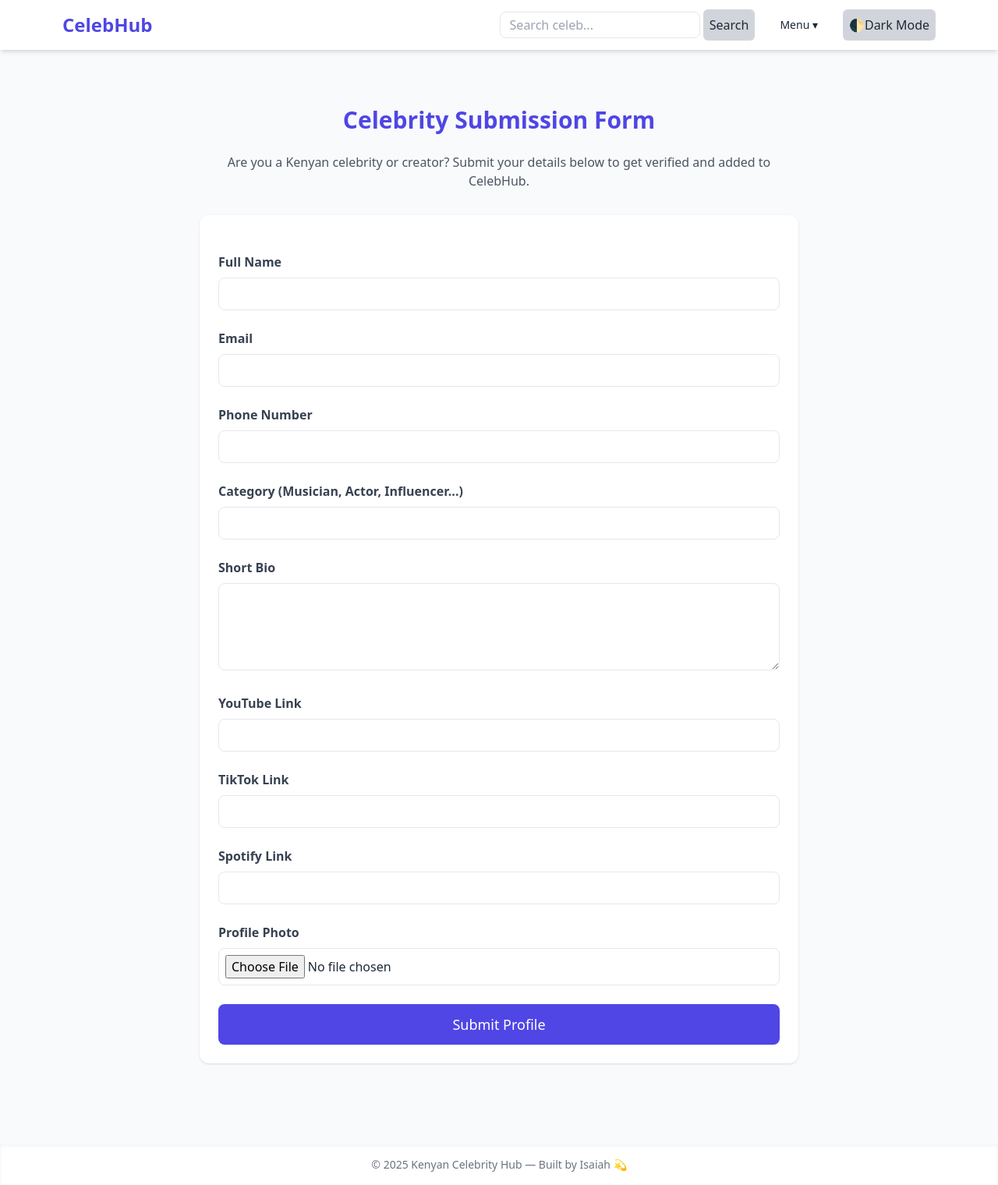
After one commit to isamoma/CelebHub2, a Flask app: page /submit-celebrity in a window 1280 px wide. The commit adds this page. Shown: the whole page at 78% size. Run offline with Flask 3, Linux system fonts and the light colour scheme; some libraries are stand-ins or nearby versions.

Commit message:
Added some pages

```diff
--- a/app/forms.py
+++ b/app/forms.py
@@ -1,5 +1,5 @@
 from flask_wtf import FlaskForm
-from wtforms import StringField, PasswordField, TextAreaField, BooleanField, FileField, SubmitField
+from wtforms import StringField, PasswordField, TextAreaField, BooleanField, FileField, SubmitField,EmailField
 from wtforms.validators import DataRequired, Length, Optional, URL ,Email
 
 class LoginForm(FlaskForm):
@@ -29,3 +29,20 @@ class ContactForm(FlaskForm):
     email = StringField('Your Email', validators=[DataRequired(), Email()])
     message = TextAreaField('Your Message', validators=[DataRequired(), Length(min=10)])
     submit = SubmitField('Send Message')
+
+class CelebritySubmissionForm(FlaskForm):
+    name = StringField("Full Name", validators=[DataRequired()])
+    email = StringField("Email", validators=[DataRequired(), Email()])
+    phone = StringField("Phone Number", validators=[DataRequired()])
+    category = StringField("Category (Musician, Actor, Influencer...)", validators=[DataRequired()])
+    bio = TextAreaField("Short Bio", validators=[DataRequired()])
+    youtube = StringField("YouTube Link")
+    tiktok = StringField("TikTok Link")
+    spotify = StringField("Spotify Link")
+    photo = FileField("Profile Photo")
+class OnboardingForm(FlaskForm):
+    name = StringField("Full Name", validators=[DataRequired(), Length(min=2, max=120)])
+    email = EmailField("Email", validators=[DataRequired(), Email()])
+    phone = StringField("Phone Number", validators=[DataRequired(), Length(min=9, max=20)])
+    message = TextAreaField("Tell us why you want to join CelebHub", validators=[Length(max=500)])
+    submit = SubmitField("Submit")
--- a/app/routes.py
+++ b/app/routes.py
@@ -1,10 +1,10 @@
 import os
 from flask import Blueprint, render_template, current_app, request, redirect, url_for, flash
-from .models import Celebrity, User
+from .models import Celebrity, User,CelebritySubmission,OnboardingRegistration
 from . import DB, login_manager
 from flask_login import login_user, login_required, logout_user, current_user
 from werkzeug.utils import secure_filename
-from .forms import LoginForm, CelebrityForm ,DeleteCelebrityForm,FeaturedForm,ContactForm
+from .forms import LoginForm, CelebrityForm ,DeleteCelebrityForm,FeaturedForm,ContactForm,CelebritySubmissionForm,OnboardingForm
 from flask_mail import Message
 from app import mail
 
@@ -99,6 +99,133 @@ def contact():
 
     return render_template('contact.html', form=form)
 
+@main_bp.route('/faqs')
+def faqs():
+    faq_data ={
+        "1. What is CelebHub?": "CelebHub is a central platform showcasing verified Kenyan celebrities, influencers, artists, content creators, and public figures. Our goal is to make it easy for fans, brands, and event planners to discover, connect, and engage with Kenyan talent.",
+        "2. How can I contact a celebrity featured on CelebHub?": "Each celebrity profile includes links to their official social media pages, YouTube channel,TikTok account, and Spotify listings. We do not share private contact details unless publicly available.",
+        "3. Can I feature my celebrity profile on CelebHub?":"Yes. Public figures, artists, creators, and influencers can request a featured profile upgrade by submitting a payment through our official page. Once payment is confirmed, your profile will appear at the top of the homepage.",
+        "4. Is there a fee to get featured?":"Yes. Celebrities pay a small one-time fee of Ksh 500 to appear under the “Featured Celebrities” section. This helps with verification, design, and platform maintenance.",
+        "5. How long does a featured listing last?":"Featured listings last 30 days. You may renew your listing at any time by repeating the payment process.",
+        "6. Is CelebHub official or government certified?":"No. CelebHub is an independent platform built to promote Kenyan talent and simplify access to their public profiles. We do not impersonate or claim official representation.",
+        "7. How does CelebHub verify celebrity accounts?":"Our verification team manually checks the social media pages and activity of each celebrity before approving their profile on our platform.",
+        "8. Can fans create profiles on CelebHub?":"No. Only celebrities, artists, creators, and influencers are allowed to have profiles. Fan accounts are not supported.",
+        "9. How do I request a correction or update to my profile?":"If you are a celebrity with an existing profile, you can reach us via the Contact Page and our admin team will review and update your information.",
+        "10. How can brands collaborate with celebrities through CelebHub?":"Brands looking for partnerships, ads, or influencer collaborations can use our Contact Page to reach us. We will assist in connecting you to the appropriate celebrity when possible."
+    }
+
+    return render_template('faqs.html', faqs=faq_data)
+
+@main_bp.route('/onboarding', methods=['GET', 'POST'])
+def onboarding():
+    form = OnboardingForm()
+
+    if form.validate_on_submit():
+        # Save to DB
+        record = OnboardingRegistration(
+            name=form.name.data,
+            email=form.email.data,
+            phone=form.phone.data,
+            message=form.message.data
+        )
+        DB.session.add(record)
+        DB.session.commit()
+
+        # Admin notification (Brevo)
+        api_key = os.getenv("BREVO_API_KEY")
+        admin_email = os.getenv("MAIL_TO")
+
+        payload = {
+            "sender": {"name": "CelebHub Notifications", "email": "no-reply@celebhub.co.ke"},
+            "to": [{"email": admin_email}],
+            "subject": "New User Onboarding Registration",
+            "htmlContent": f"""
+                <h2>New Onboarding Registration</h2>
+                <p><strong>Name:</strong> {form.name.data}</p>
+                <p><strong>Email:</strong> {form.email.data}</p>
+                <p><strong>Phone:</strong> {form.phone.data}</p>
+                <p><strong>Message:</strong> {form.message.data}</p>
+                <p>Submitted on: {record.created_at}</p>
+            """
+        }
+
+        headers = {
+            "api-key": api_key,
+            "Content-Type": "application/json"
+        }
+
+        try:
+            requests.post("https://api.brevo.com/v3/smtp/email", json=payload, headers=headers)
+        except Exception:
+            pass  # Disable errors from breaking the page
+
+        flash("Thank you! You have successfully joined our onboarding list.", "success")
+        return redirect(url_for("main.onboarding"))
+
+    return render_template('onboarding.html', form=form)
+
+
+@main_bp.route('/submit-celebrity', methods=['GET', 'POST'])
+def submit_celeb():
+    form = CelebritySubmissionForm()
+
+    if form.validate_on_submit():
+
+        # 📌 Save uploaded photo
+        photo = form.photo.data
+        filename = None
+        if photo:
+            filename = secure_filename(photo.filename)
+            photo.save(os.path.join(current_app.config['UPLOAD_FOLDER'], filename))
+
+        # 📌 Save to database
+        submission = CelebritySubmission(
+            name=form.name.data,
+            email=form.email.data,
+            phone=form.phone.data,
+            category=form.category.data,
+            bio=form.bio.data,
+            youtube=form.youtube.data,
+            tiktok=form.tiktok.data,
+            spotify=form.spotify.data,
+            photo_filename=filename
+        )
+
+        DB.session.add(submission)
+        DB.session.commit()
+
+        # 📩 Send admin notification (Brevo)
+        api_key = os.getenv("BREVO_API_KEY")
+        admin_email = os.getenv("MAIL_TO")
+
+        payload = {
+            "sender": {"name": "CelebHub Submission", "email": "no-reply@celebhub.co.ke"},
+            "to": [{"email": admin_email}],
+            "subject": "New Celebrity Submission",
+            "htmlContent": f"""
+                <h2>New Celebrity Submission</h2>
+                <p><strong>Name:</strong> {form.name.data}</p>
+                <p><strong>Email:</strong> {form.email.data}</p>
+                <p><strong>Phone:</strong> {form.phone.data}</p>
+                <p><strong>Category:</strong> {form.category.data}</p>
+                <p><strong>Bio:</strong> {form.bio.data}</p>
+                <p>Status: <strong>Pending Review</strong></p>
+            """
+        }
+
+        headers = {
+            "api-key": api_key,
+            "Content-Type": "application/json"
+        }
+
+        requests.post("https://api.brevo.com/v3/smtp/email", json=payload, headers=headers)
+
+        flash("Your profile has been submitted! Admin will review it shortly.", "success")
+        return redirect(url_for('main.submit_celeb'))
+
+    return render_template('submit_celeb.html', form=form)
+
+
 
 # Admin routes
 @admin_bp.route('/login', methods=['GET','POST'])
@@ -119,6 +246,39 @@ def login():
 def celebrities():
     celebs = Celebrity.query.order_by(Celebrity.created_at.desc()).all()
     return render_template('admin/celebrities.html', celebs=celebs ,form=FeaturedForm)
+@admin_bp.route('/submissions')
+@login_required
+def submissions():
+    pending_submissions = CelebritySubmission.query.filter_by(status="pending").order_by(CelebritySubmission.created_at.desc()).all()
+    return render_template('admin/submissions.html', submissions=pending_submissions)
+@admin_bp.route('/submissions/<int:id>')
+@login_required
+def view_submission(id):
+    sub = CelebritySubmission.query.get_or_404(id)
+    return render_template('admin/view_submission.html', sub=sub)
+@admin_bp.route('/submission/<int:id>/approve', methods=['POST'])
+@login_required
+def approve_submission(id):
+    sub = CelebritySubmission.query.get_or_404(id)
+    sub.status = "approved"
+    DB.session.commit()
+    flash("Submission approved!", "success")
+    return redirect(url_for('admin/view_submission'))
+
+@admin_bp.route('/submission/<int:id>/reject', methods=['POST'])
+@login_required
+def reject_submission(id):
+    sub = CelebritySubmission.query.get_or_404(id)
+    sub.status = "rejected"
+    DB.session.commit()
+    flash("Submission rejected.", "danger")
+    return redirect(url_for('admin/view_submission'))
+@admin_bp.route('/onboarding-users')
+@login_required
+def onboarding_users():
+    users = OnboardingRegistration.query.order_by(OnboardingRegistration.created_at.desc()).all()
+    return render_template('admin/onboarding_users.html', users=users)
+
 
 @admin_bp.route('/logout')
 @login_required
--- a/app/templates/admin/dashboard.html
+++ b/app/templates/admin/dashboard.html
@@ -4,6 +4,9 @@
 <div class="flex gap-6">
   <a href="{{ url_for('admin.add_celeb') }}" class="bg-indigo-600 text-white px-4 py-2 rounded-lg">Add Celebrity</a>
   <a href="{{ url_for('admin.celebrities') }}" class="bg-cyan-600 text-white px-4 py-2 rounded-lg">All Celebrities</a>
+  <a href="{{ url_for('admin.submissions') }}" class="bg-cyan-600 text-white px-4 py-2 rounded-lg">Submissions</a>
+  <a href="{{ url_for('admin.onboarding_users') }}" class="bg-cyan-600 text-white px-4 py-2 rounded-lg">Onboarding</a>
+</div>
 </div>
 
 <div class="mt-6 bg-white rounded-2xl shadow p-4">
--- a/app/templates/base.html
+++ b/app/templates/base.html
@@ -24,6 +24,11 @@
             <a href="{{ url_for('main.featured') }}" class="block px-4 py-2 hover:bg-gray-500">Feature your Profile</a>
             <a href="{{ url_for('main.about') }}"class="block px-4 py-2 hover:bg-green-500">About CelebHub</a>
             <a href="{{ url_for('main.contact') }}" class="block px-4 py-2 hover:bg-blue-500">Contact Us</a>
+            <a href="{{ url_for('main.faqs') }}" class="block px-4 py-2 hover:text-indigo-500">FAQs</a>
+            <a href="{{ url_for('main.onboarding') }}" class=" block px-4 py-2 hover:text-indigo-500">Onboarding</a>
+           <a href="{{ url_for('main.submit_celeb') }}" class="block px-4 py-2 hover:text-indigo-500">Submit Profile</a>
+
+
 
           </div>
         </div>
--- /dev/null
+++ b/app/templates/submit_celeb.html
@@ -0,0 +1,67 @@
+{% extends "base.html" %}
+{% block content %}
+
+<div class="max-w-3xl mx-auto py-12">
+    <h1 class="text-3xl font-bold text-center text-indigo-600 mb-6">
+        Celebrity Submission Form
+    </h1>
+
+    <p class="text-center text-gray-600 mb-8">
+        Are you a Kenyan celebrity or creator? Submit your details below to get verified and added to CelebHub.
+    </p>
+
+    <form action="" method="POST" enctype="multipart/form-data" class="space-y-6 bg-white p-6 shadow rounded-xl">
+        {{ form.hidden_tag() }}
+
+        <div>
+            {{ form.name.label(class="block text-gray-700 font-semibold") }}
+            {{ form.name(class="w-full mt-2 p-2 border rounded-lg") }}
+        </div>
+
+        <div>
+            {{ form.email.label(class="block text-gray-700 font-semibold") }}
+            {{ form.email(class="w-full mt-2 p-2 border rounded-lg") }}
+        </div>
+
+        <div>
+            {{ form.phone.label(class="block text-gray-700 font-semibold") }}
+            {{ form.phone(class="w-full mt-2 p-2 border rounded-lg") }}
+        </div>
+
+        <div>
+            {{ form.category.label(class="block text-gray-700 font-semibold") }}
+            {{ form.category(class="w-full mt-2 p-2 border rounded-lg") }}
+        </div>
+
+        <div>
+            {{ form.bio.label(class="block text-gray-700 font-semibold") }}
+            {{ form.bio(class="w-full mt-2 p-2 border rounded-lg h-28") }}
+        </div>
+
+        <div>
+            {{ form.youtube.label(class="block text-gray-700 font-semibold") }}
+            {{ form.youtube(class="w-full mt-2 p-2 border rounded-lg") }}
+        </div>
+
+        <div>
+            {{ form.tiktok.label(class="block text-gray-700 font-semibold") }}
+            {{ form.tiktok(class="w-full mt-2 p-2 border rounded-lg") }}
+        </div>
+
+        <div>
+            {{ form.spotify.label(class="block text-gray-700 font-semibold") }}
+            {{ form.spotify(class="w-full mt-2 p-2 border rounded-lg") }}
+        </div>
+
+        <div>
+            {{ form.photo.label(class="block text-gray-700 font-semibold") }}
+            {{ form.photo(class="w-full mt-2 p-2 border rounded-lg") }}
+        </div>
+
+        <button type="submit" class="w-full bg-indigo-600 text-white py-3 rounded-lg text-lg hover:bg-indigo-700">
+            Submit Profile
+        </button>
+    </form>
+</div>
+
+{% endblock %}
--- /dev/null
+++ b/test.py
@@ -0,0 +1,6 @@
+from sqlalchemy import create_engine
+engine = create_engine('sqlite:///your_database.db')
+with engine.connect() as conn:
+    result = conn.execute("PRAGMA table_info(onboarding_registration);")
+    for row in result:
+        print(row)
```
Also changed, not shown: app/models.py (+25 -0 lines), app/templates/admin/onboarding_users.html (added, +45 -0 lines), app/templates/admin/submissions.html (added, +33 -0 lines), app/templates/admin/view_submission.html (added, +42 -0 lines), app/templates/faqs.html (added, +37 -0 lines), app/templates/onboarding.html (added, +36 -0 lines), migrations/versions/5c962008e649_add_phone_column_to_onboarding_.py (added, +46 -0 lines), migrations/versions/5d37bd68c395_added_onboarding_status.py (added, +32 -0 lines), app/static/uploads/shoess.jpg (added).
